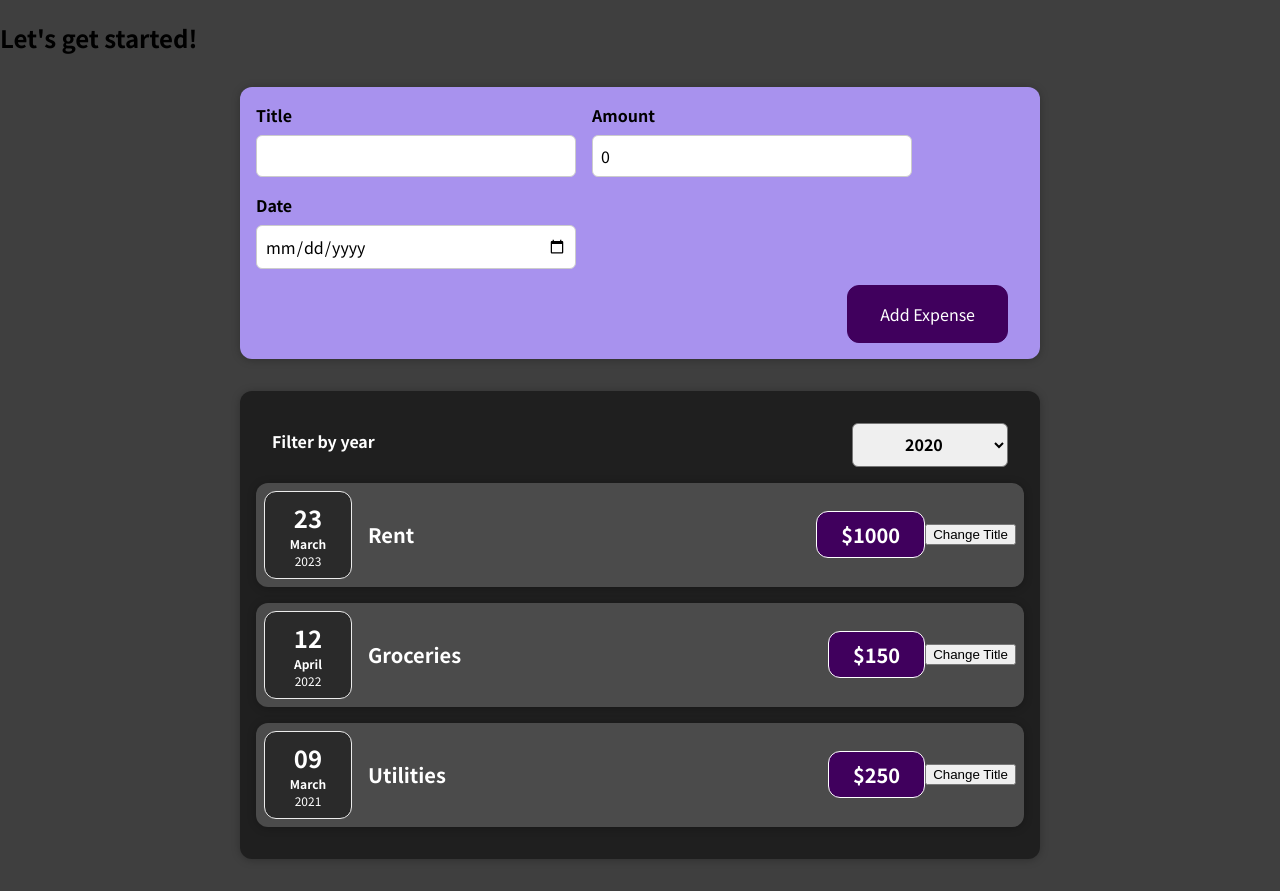
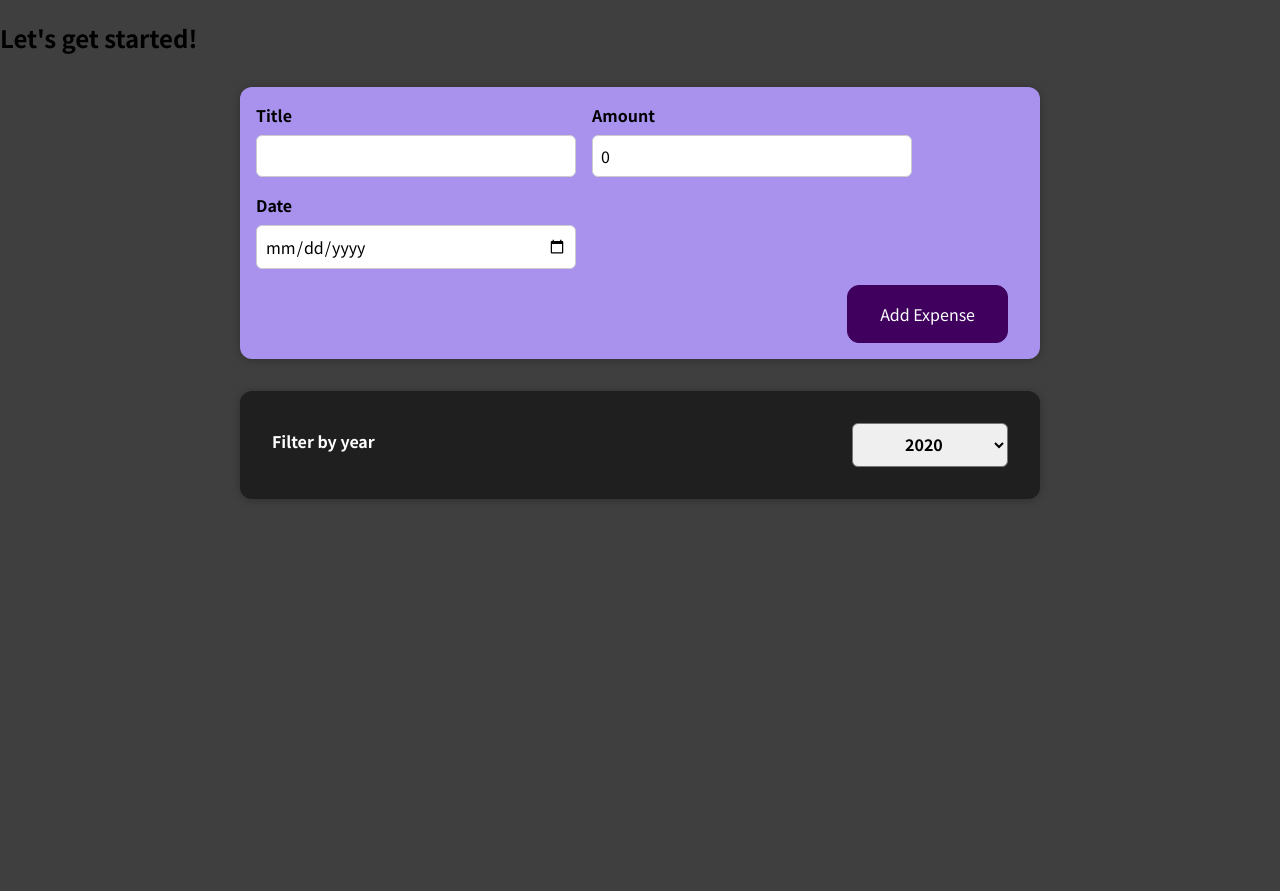
Before and after one commit to rizwan-zaheer-pikessoft/maxi-react, a React (Create React App) app: page / in a window 1280 px wide. After the commit the page ends 800 px from the top, so only its background shows below. Built offline with nearby package versions, Linux system fonts and the light colour scheme.

Commit message:
ASSINGMENT#03:filter using selected

```diff
--- a/src/components/Expenses/Expenses.js
+++ b/src/components/Expenses/Expenses.js
@@ -6,16 +6,18 @@ import '../ExpenseFilter/ExpenseFilter.css'
 import {useState} from "react";
 
 const Expenses = (props) => {
-    console.log(props.items);
     const [filteredYear,setFilteredYear] = useState('2020');
     const onChangeYearFilter = (selectedYear)=>{
         setFilteredYear(selectedYear);
     }
+    const filteredItems = props.items.filter(expense =>{
+        return expense.date.getFullYear().toString()===filteredYear;
+    })
     return (
         <div>
             <Card className="expenses">
                 <ExpenseFilter onSelected = {filteredYear} onChangeYearFilter={onChangeYearFilter}/>
-                {props.items.map(expenseItem=><ExpenseItem key={expenseItem.id} title = {expenseItem.title} amount={expenseItem.amount} date={expenseItem.date}/>)}
+                {filteredItems.map(expenseItem=><ExpenseItem key={expenseItem.id} title = {expenseItem.title} amount={expenseItem.amount} date={expenseItem.date}/>)}
             </Card>
         </div>
     )
```
